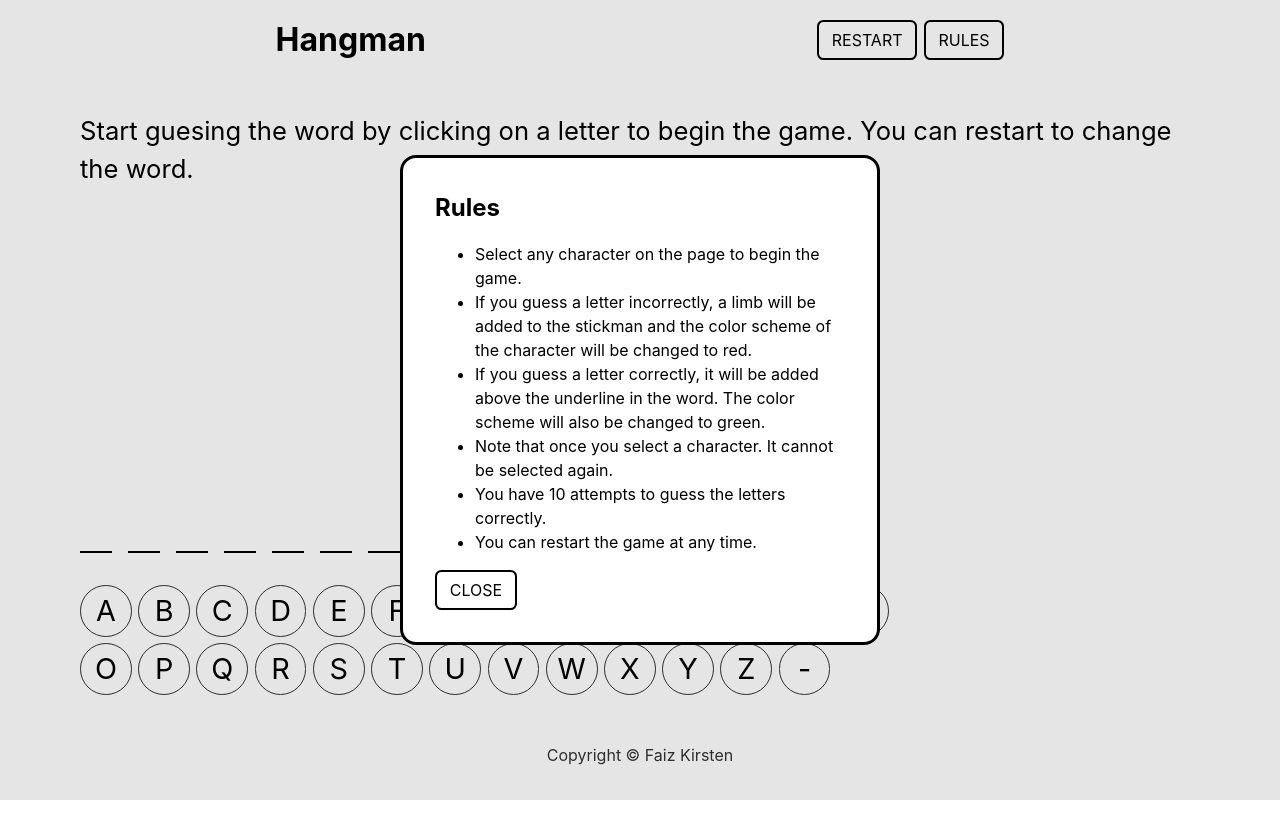
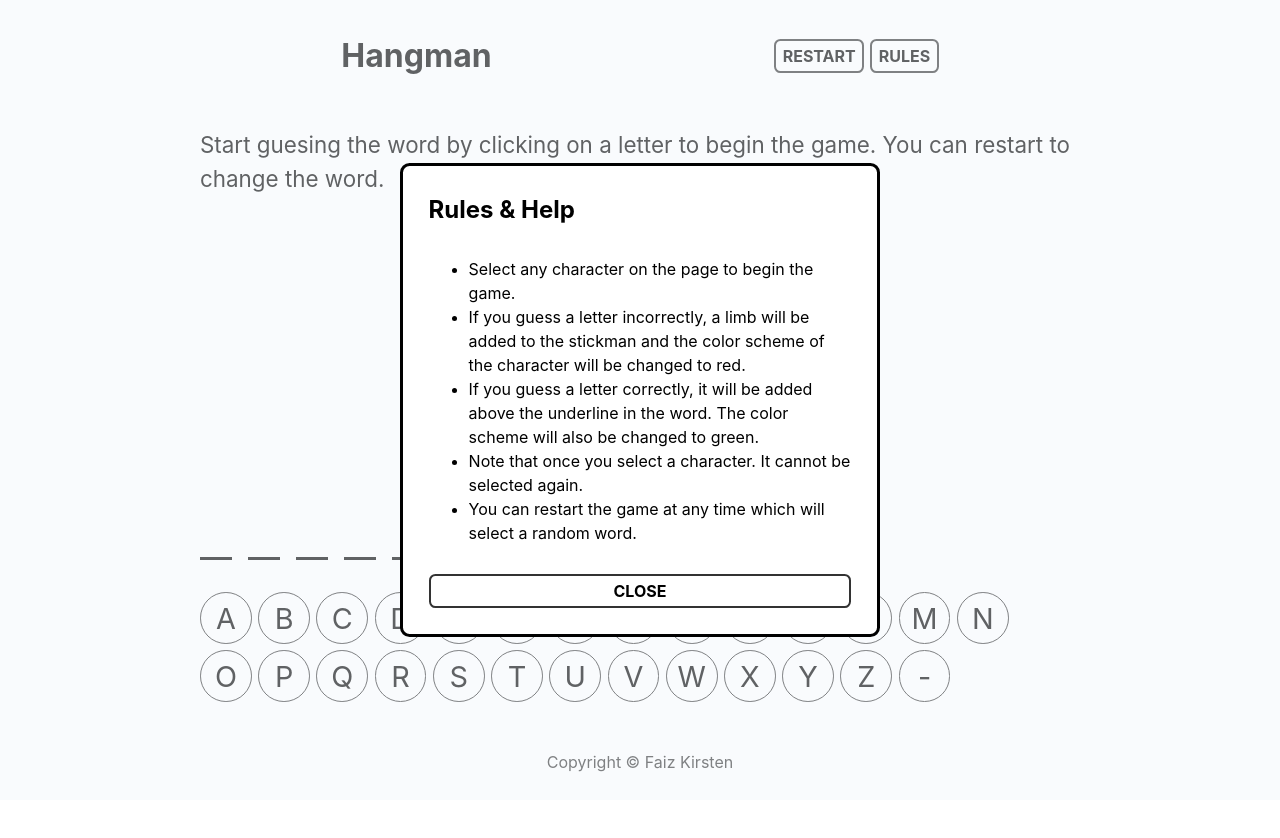
Before and after one commit to faiz-kirsten/local-link, a React (Create React App) app: page / in a window 1280 px wide. Both pictures are taken after a click on the button "RULES". Shown: the top 838 px of the page. Built offline with nearby package versions, Linux system fonts and the light colour scheme.

Commit message:
Project completed

```diff
--- a/src/App.js
+++ b/src/App.js
@@ -7,6 +7,7 @@ import Button from "./components/Button";
 import Rules from "./components/Rules";
 import Header from "./components/Header";
 import Footer from "./components/Footer";
+import FinalMessage from "./components/FinalMessage";
 
 function App() {
     const [word, setWord] = useState([]); // stores each letter of the word as an array of characters
@@ -50,8 +51,6 @@ function App() {
     // used to help output whether the user won, counts the amount of letters they got correct and matches it to the length of the word
     const [correctCounter, setCorrecttCounter] = useState(0);
 
-    // Win state
-
     useEffect(() => {
         if (!wordSet) {
             // Reads from 'dictionary.txt'
@@ -75,14 +74,8 @@ function App() {
     }, []);
 
     const checkAlphabet = (alphabet, word, alphabets) => {
-        console.log(word);
-        if (correctCounter === word.length) {
-            console.log(correctCounter);
-            return;
-        }
-
-        if (wrongCounter > 11) {
-            console.log(wrongCounter);
+        // Ends the game by not allowing the user to select more letters
+        if (correctCounter === word.length || wrongCounter > 11) {
             return;
         }
 
@@ -96,32 +89,37 @@ function App() {
         });
 
         if (alphabetNotNull != true) {
-            let alphabetInWord = false;
+            let alphabetInWord = false; // determines whether the alphabet the user clicks is in the word
 
+            // the array(word) of characters is looped through and the value of the key 'character' for each iteration is converted to a lowercase and then compared to 'alphabet'
             word.forEach((character) => {
                 if (character.character.toLowerCase() == alphabet) {
                     alphabetInWord = true;
+                    // increments the correctCounter by one
                     setCorrecttCounter((correctCounter) => correctCounter + 1);
                 }
             });
 
             if (alphabetInWord) {
+                // A new array is created using map by changing the value of the 'set' key to true for the object within 'alphabets' of the alphabet that was clicked on
                 let newAlphabets = alphabets.map((character) =>
                     character.char === alphabet
                         ? { ...character, set: true }
                         : character
                 );
 
-                setAlphabets(newAlphabets);
+                setAlphabets(newAlphabets); // updates the state of 'alphabets' with the updated array
 
+                // A new array is created using map by changing the value of the 'correct' key to true for the object within 'word' of the alphabet that was clicked
                 let newWord = word.map((character) =>
                     character.character.toLowerCase() == alphabet
                         ? { ...character, correct: true }
                         : character
                 );
 
-                setWord(newWord);
+                setWord(newWord); // updates the state of 'word' with the updated array
             } else {
+                // A new array is created using map by changing the value of the 'set' key to false for the object within 'alphabets' of the alphabet that was clicked on
                 let newAlphabets = alphabets.map((character) =>
                     character.char === alphabet.toLowerCase()
                         ? { ...character, set: false }
@@ -129,7 +127,9 @@ function App() {
                 );
 
                 setAlphabets(newAlphabets);
+                // increments the wrongCounter by one
                 setWrongCounter(wrongCounter + 1);
+                // Changes the image based on the value of 'wrongCounter'
                 setHangmanImage(
                     `/images/hangmandrawings/state${wrongCounter}.gif`
                 );
@@ -144,16 +144,16 @@ function App() {
 
     // open rules modal
     const openRules = () => {
-        const favDialog = document.querySelector(".rules-popup");
+        const rulesPopupElement = document.querySelector(".rules");
 
-        favDialog.showModal();
+        rulesPopupElement.showModal(); // shows the modal
     };
 
     return (
         <main className="main-container">
             <Header refreshPage={refreshPage} openRules={openRules} />
-            <section>
-                <p className="intro">
+            <section className="intro">
+                <p>
                     Start guesing the word by clicking on a letter to begin the
                     game. You can restart to change the word.
                 </p>
@@ -162,26 +162,14 @@ function App() {
                 <div className="secondary-container">
                     <Hangman image={hangmanImage} />
 
-                    <div className="final-message">
-                        {/* {word.length === correctCounter && (
-                            <p>Congratulations. You won!!</p>
-                        )}
-                        {lost && (
-                            <p>
-                                You lost. The word was:{" "}
-                                <div className="correct-word">
-                                    {word.map(
-                                        (character) => character.character
-                                    )}
-                                </div>
-                            </p>
-                        )} */}
-
-                        <p className="win-message"></p>
-                    </div>
+                    <FinalMessage
+                        correctCounter={correctCounter}
+                        wrongCounter={wrongCounter}
+                        word={word}
+                        refreshPage={refreshPage}
+                    />
                 </div>
 
-                <div className="input-output">
                 <Word word={word} />
 
                 <Alphabets
@@ -189,7 +177,6 @@ function App() {
                     checkAlphabet={checkAlphabet}
                     word={word}
                 />
-                </div>
             </section>
             {/* Pop up menu that displays the rules of the game */}
             <Rules onClick={openRules} />
--- a/src/components/Alphabet.js
+++ b/src/components/Alphabet.js
@@ -1,3 +1,5 @@
+// Display each alphabet(alphabet.char) and adds the class correct or incorrect dependent on whether the 'alphabet.set' is true or false
+// When a letter is clicked on it triggers the 'checkAlphabet' function which checks whether the letter was correct or not
 const Alphabet = ({ alphabet, checkAlphabet, word, alphabets }) => {
     return (
         <span
--- a/src/components/Alphabets.js
+++ b/src/components/Alphabets.js
@@ -1,5 +1,6 @@
 import Alphabet from "./Alphabet";
 
+// Iterates through each object in 'alphabets' and maps each object(alphabet) to the 'Alphabet' component
 const Alphabets = ({ alphabets, checkAlphabet, word }) => {
     return (
         <div className="alphabets">
--- a/src/components/Character.js
+++ b/src/components/Character.js
@@ -1,6 +1,7 @@
+// Display each character(character.character) and adds the class show dependent on whether the 'character.show' is true
 const Character = ({ character }) => {
     return (
-        <span className={`character ${character.correct ? "show" : ""}`}>
+        <span className={`character ${character.correct && "show"}`}>
             {character.character}
         </span>
     );
--- /dev/null
+++ b/src/components/FinalMessage.js
@@ -0,0 +1,25 @@
+import Button from "./Button";
+
+// Displays whether the user has won or lost
+const FinalMessage = ({ wrongCounter, correctCounter, word, refreshPage }) => {
+    return (
+        <div className="final-message">
+            {word.length === correctCounter && (
+                <p>Congratulations. You won!!</p>
+            )}
+            {wrongCounter > 11 && <p>You lost. The word was</p>}
+            {wrongCounter > 11 && (
+                <div className="correct-word">
+                    {word.map((character) => character.character)}
+                </div>
+            )}
+            {/* Displays this button when the game is over */}
+            {word.length === correctCounter ||
+                (wrongCounter > 11 && (
+                    <Button text="Play Again" onClick={refreshPage} />
+                ))}
+        </div>
+    );
+};
+
+export default FinalMessage;
--- a/src/components/Header.js
+++ b/src/components/Header.js
@@ -1,20 +1,13 @@
 import Button from "./Button";
 
+// Header that displays the logo and navigation
 const Header = ({ openRules, refreshPage }) => {
     return (
         <header className="main-header">
             <span className="logo">Hangman</span>
             <nav className="navbar">
-                <Button
-                    text="Restart"
-                    onClick={refreshPage}
-                    className="btn-retry"
-                />
-                <Button
-                    text="Rules"
-                    className="btn-rules"
-                    onClick={openRules}
-                />
+                <Button text="Restart" onClick={refreshPage} />
+                <Button text="Rules" onClick={openRules} />
             </nav>
         </header>
     );
--- a/src/components/Rules.js
+++ b/src/components/Rules.js
@@ -1,10 +1,11 @@
 import Button from "./Button";
 
+// Displays the rules of the game using a dialog which creates a modal
 const Rules = ({ onClick }) => {
     return (
-        <dialog className="rules-popup">
-            <form method="dialog">
-                <h2>Rules</h2>
+        <dialog className="rules">
+            <form method="dialog" className="rules-content">
+                <h2>Rules & Help</h2>
                 <ul>
                     <li>Select any character on the page to begin the game.</li>
                     <li>
@@ -22,11 +23,11 @@ const Rules = ({ onClick }) => {
                         selected again.
                     </li>
                     <li>
-                        You have 10 attempts to guess the letters correctly.
+                        You can restart the game at any time which will select a
+                        random word.
                     </li>
-                    <li>You can restart the game at any time.</li>
                 </ul>
-                <Button text="Close" className="btn-rules" onClick={onClick} />
+                <Button text="Close" onClick={onClick} />
             </form>
         </dialog>
     );
--- a/src/components/Word.js
+++ b/src/components/Word.js
@@ -1,5 +1,6 @@
 import Character from "./Character";
 
+// Iterates through each object in 'word' and maps each object(character) to the 'Character' component
 const Word = ({ word }) => {
     return (
         <div className="word">
--- a/src/index.css
+++ b/src/index.css
@@ -89,9 +89,9 @@ select {
 
 /* Main container */
 .main-container {
-    width: 70em;
+    width: 55em;
     height: 100vh;
-    margin: 1em auto;
+    margin: 2em auto;
 }
 
 /* Header */
@@ -123,7 +123,7 @@ select {
 }
 
 .intro {
-    font-size: 1.6rem;
+    font-size: 1.4rem;
 }
 
 /* Character styling */
@@ -135,7 +135,7 @@ select {
     display: flex;
     align-items: center;
     justify-content: center;
-    border-bottom: 2px black solid;
+    border-bottom: 3px black solid;
 
     /* prevent the user from trying to reveal the text by trying to copy it*/
     -webkit-user-select: none;
@@ -150,7 +150,7 @@ select {
     color: #333;
 }
 
-/* Alphabet styling */
+/* Alphabets styling */
 .alphabets {
     display: flex;
     flex-wrap: wrap;
@@ -158,6 +158,7 @@ select {
     width: 51em;
 }
 
+/* Alphabet styling */
 .alphabet {
     border: #333 solid 1px;
     width: 1.8em;
@@ -177,16 +178,14 @@ select {
 }
 
 .alphabet.correct {
-    border: 1px solid green;
-    color: green;
+    border: 1px solid #16a34a;
+    color: #16a34a;
 }
 
 .alphabet.incorrect {
-    border: 1px solid red;
-    color: red;
+    border: 1px solid #e11d48;
+    color: #e11d48;
 }
-
-/* Hangman image */
 
 .secondary-container {
     display: flex;
@@ -197,14 +196,18 @@ select {
 /* Win or lose message */
 .final-message {
     display: flex;
-    align-items: center;
+    /* align-items: center; */
+    justify-content: center;
+    flex-direction: column;
     font-size: 1.4rem;
+    gap: 8px;
 }
 
 /* button styling */
 .btn {
-    border: 2px solid black;
-    padding: 0.4em 0.8em;
+    border: 2px solid #333;
+    font-weight: bold;
+    padding: 0.2em 0.4em;
     border-radius: 0.4rem;
     background-color: #fff;
     cursor: pointer;
@@ -217,11 +220,20 @@ select {
     color: #fff;
 }
 
-/* Rules pop ups */
+/* Rules modal styling */
 :modal {
-    border-radius: 1rem;
+    border-radius: 0.6rem;
     width: 30em;
-    padding: 2em;
+    padding: 1.6em;
+}
+
+.rules::backdrop {
+    background: #f1f5f966;
+}
+
+.rules-content {
+    display: grid;
+    gap: 0.8em;
 }
 
 .correct-word {
```
Also changed, not shown: 1 other file (tests, documents, lock files or other folders). Lines whose indentation alone changed are shown as unchanged.
